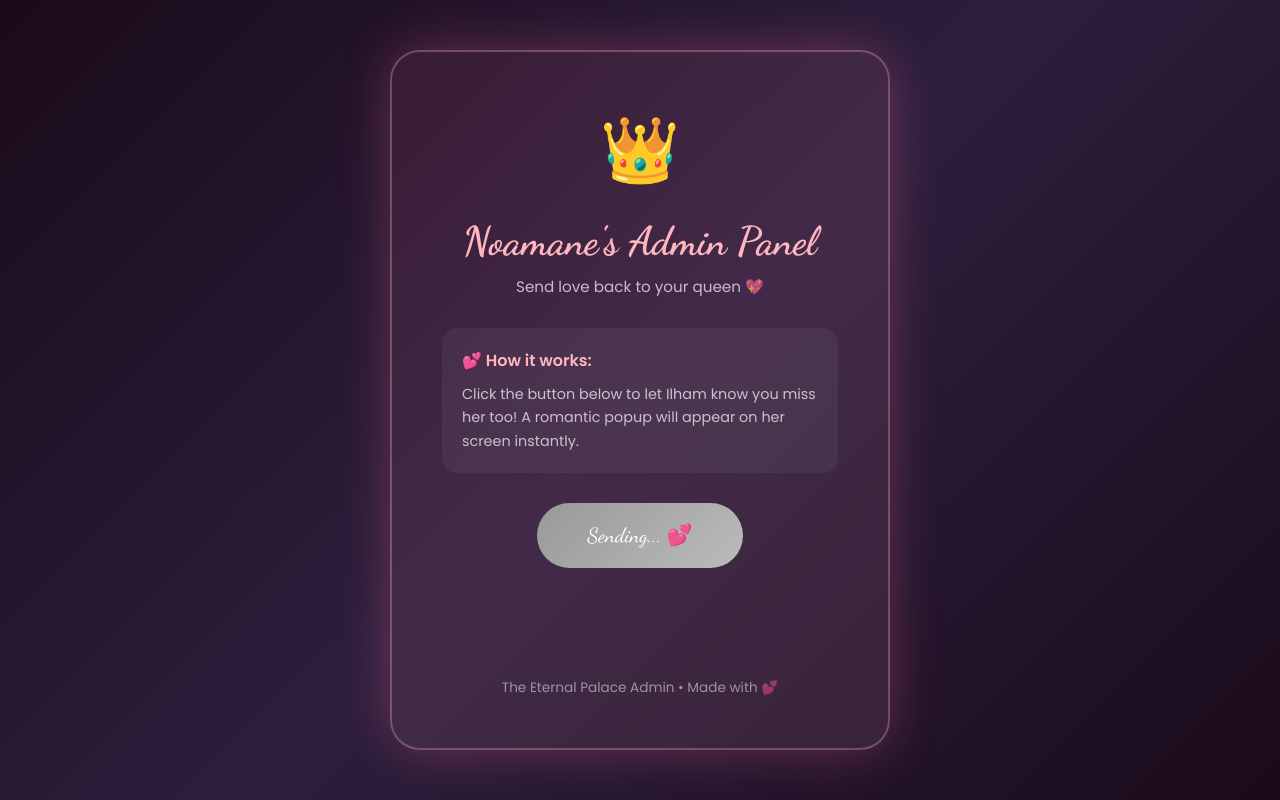
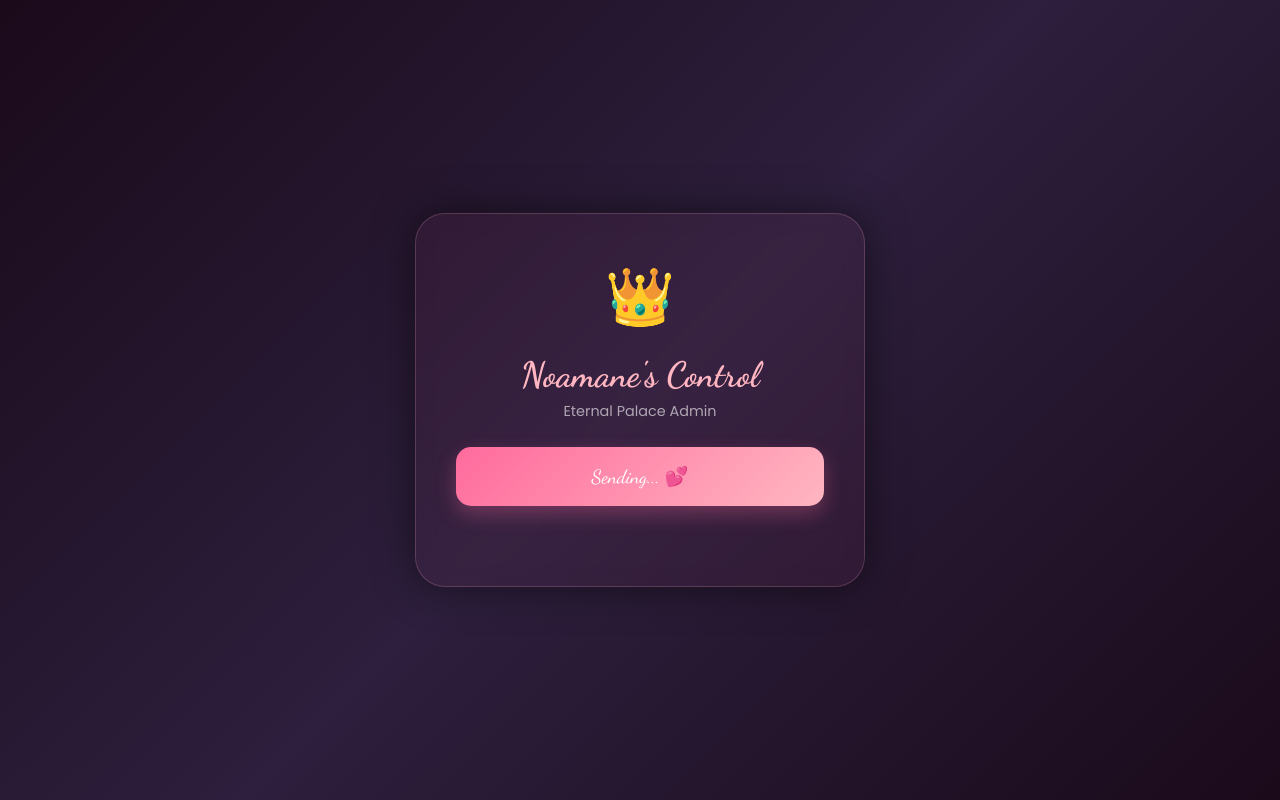
Before and after one commit to noamanetaoufiq-web/for-ilhamati, a plain HTML site: page admin.html in a window 1280 px wide. Both pictures are taken after a click on the button "Send Miss You Back 💖". Drawn offline with Linux system fonts and the light colour scheme; no server answers.

Commit message:
Add files via upload

```diff
--- a/admin.html
+++ b/admin.html
@@ -4,19 +4,23 @@
     <meta charset="UTF-8">
     <meta name="viewport" content="width=device-width, initial-scale=1.0">
     <title>Admin - Eternal Palace 👑</title>
+
+    <link rel="manifest" href="manifest.json">
+    <script>
+      if ('serviceWorker' in navigator) {
+        window.addEventListener('load', () => {
+          navigator.serviceWorker.register('./sw.js');
+        });
+      }
+    </script>
+
     <link href="https://fonts.googleapis.com/css2?family=Dancing+Script:wght@400;500;600;700&family=Poppins:wght@300;400;500;600&display=swap" rel="stylesheet">
 
-    <!-- Firebase SDK -->
     <script src="https://www.gstatic.com/firebasejs/10.7.1/firebase-app-compat.js"></script>
     <script src="https://www.gstatic.com/firebasejs/10.7.1/firebase-database-compat.js"></script>
 
     <style>
-        * {
-            margin: 0;
-            padding: 0;
-            box-sizing: border-box;
-        }
-
+        * { margin: 0; padding: 0; box-sizing: border-box; }
         body {
             font-family: 'Poppins', sans-serif;
             background: linear-gradient(135deg, #1a0a1a 0%, #2d1f3d 50%, #1a0a1a 100%);
@@ -26,161 +30,79 @@
             align-items: center;
             padding: 20px;
         }
-
         .admin-container {
-            background: linear-gradient(135deg, rgba(255, 107, 157, 0.1), rgba(255, 182, 193, 0.1));
-            padding: 50px;
+            background: rgba(255, 107, 157, 0.05);
+            padding: 40px;
             border-radius: 30px;
             text-align: center;
-            border: 2px solid rgba(255, 182, 193, 0.3);
-            box-shadow: 0 0 50px rgba(255, 107, 157, 0.3);
-            max-width: 500px;
+            border: 1px solid rgba(255, 182, 193, 0.2);
+            backdrop-filter: blur(10px);
+            box-shadow: 0 0 40px rgba(0, 0, 0, 0.5);
+            max-width: 450px;
             width: 100%;
         }
-
         .admin-title {
             font-family: 'Dancing Script', cursive;
-            font-size: 2.5rem;
+            font-size: 2.2rem;
             color: #ffb6c1;
-            margin-bottom: 10px;
+            margin-bottom: 5px;
         }
-
-        .admin-subtitle {
-            color: rgba(255, 255, 255, 0.7);
-            margin-bottom: 30px;
-            font-size: 0.95rem;
-        }
-
-        .admin-icon {
-            font-size: 4rem;
-            margin-bottom: 20px;
-        }
-
+        .admin-subtitle { color: rgba(255, 255, 255, 0.6); margin-bottom: 25px; font-size: 0.9rem; }
+        .admin-icon { font-size: 3.5rem; margin-bottom: 15px; }
         .send-miss-btn {
-            padding: 20px 50px;
-            font-size: 1.3rem;
+            width: 100%;
+            padding: 18px;
+            font-size: 1.2rem;
             font-family: 'Dancing Script', cursive;
             background: linear-gradient(135deg, #ff6b9d, #ffb6c1);
             color: white;
             border: none;
-            border-radius: 50px;
+            border-radius: 15px;
             cursor: pointer;
-            transition: all 0.3s ease;
-            box-shadow: 0 10px 30px rgba(255, 107, 157, 0.4);
-            margin-bottom: 20px;
+            transition: 0.3s;
+            box-shadow: 0 8px 20px rgba(255, 107, 157, 0.3);
         }
-
-        .send-miss-btn:hover {
-            transform: translateY(-3px) scale(1.05);
-            box-shadow: 0 15px 40px rgba(255, 107, 157, 0.5);
-        }
-
-        .send-miss-btn:disabled {
-            background: linear-gradient(135deg, #999, #bbb);
-            cursor: not-allowed;
-            transform: none;
-            box-shadow: none;
-        }
-
-        .status-message {
-            color: rgba(255, 255, 255, 0.8);
-            margin-top: 20px;
-            font-size: 1rem;
-            min-height: 30px;
-        }
-
-        .status-message.success {
-            color: #4ade80;
-        }
-
-        .footer-text {
-            margin-top: 40px;
-            color: rgba(255, 255, 255, 0.5);
-            font-size: 0.85rem;
-        }
-
-        .instructions {
-            background: rgba(255, 255, 255, 0.05);
-            padding: 20px;
-            border-radius: 15px;
-            margin-bottom: 30px;
-            text-align: left;
-        }
-
-        .instructions h3 {
-            color: #ffb6c1;
-            margin-bottom: 10px;
-            font-size: 1rem;
-        }
-
-        .instructions p {
-            color: rgba(255, 255, 255, 0.7);
-            font-size: 0.9rem;
-            line-height: 1.6;
-        }
+        .status-message { margin-top: 20px; font-size: 0.9rem; color: #ffb6c1; min-height: 20px; }
+        .success { color: #4ade80 !important; }
     </style>
-<script src="https://sites.super.myninja.ai/_assets/ninja-daytona-script.js"></script>
 </head>
 <body>
     <div class="admin-container">
         <div class="admin-icon">👑</div>
-        <h1 class="admin-title">Noamane's Admin Panel</h1>
-        <p class="admin-subtitle">Send love back to your queen 💖</p>
-
-        <div class="instructions">
-            <h3>💕 How it works:</h3>
-            <p>Click the button below to let Ilham know you miss her too! A romantic popup will appear on her screen instantly.</p>
-        </div>
+        <h1 class="admin-title">Noamane's Control</h1>
+        <p class="admin-subtitle">Eternal Palace Admin</p>
 
         <button id="sendMissYouBackBtn" class="send-miss-btn" onclick="sendMissYouBack()">
             Send Miss You Back 💖
         </button>
 
         <p id="statusMessage" class="status-message"></p>
-
-        <p class="footer-text">The Eternal Palace Admin • Made with 💕</p>
     </div>
 
     <script>
-        // Firebase Configuration
-        const firebaseConfig = {
-            databaseURL: "https://eternal-palace-default-rtdb.firebaseio.com/"
-        };
-
-        // Initialize Firebase
+        const firebaseConfig = { databaseURL: "https://eternal-palace-default-rtdb.firebaseio.com/" };
         firebase.initializeApp(firebaseConfig);
         const database = firebase.database();
 
-        // Send Miss You Back function
         async function sendMissYouBack() {
             const btn = document.getElementById('sendMissYouBackBtn');
             const statusMsg = document.getElementById('statusMessage');
-
             btn.disabled = true;
             btn.textContent = 'Sending... 💕';
-            statusMsg.textContent = '';
-
             try {
-                // Set noamane_misses to true
                 await database.ref('status/noamane_misses').set(true);
-
-                statusMsg.textContent = '💖 Miss you sent! Ilham will see it on her screen!';
+                statusMsg.textContent = '💖 Sent to Ilham!';
                 statusMsg.classList.add('success');
-                btn.textContent = 'Sent! ✨';
-
-                // Automatically reset after 5 seconds
                 setTimeout(async () => {
                     await database.ref('status/noamane_misses').set(false);
                     btn.disabled = false;
                     btn.textContent = 'Send Miss You Back 💖';
-                    statusMsg.textContent = 'Ready to send another one!';
-                }, 5000);
-
+                    statusMsg.textContent = '';
+                    statusMsg.classList.remove('success');
+                }, 4000);
             } catch (error) {
-                console.error('Error:', error);
-                statusMsg.textContent = '❌ Something went wrong. Try again!';
+                statusMsg.textContent = '❌ Error!';
                 btn.disabled = false;
-                btn.textContent = 'Send Miss You Back 💖';
             }
         }
     </script>
```
Also changed, not shown: index.html (+14 -2 lines), sw.js (added, +136 -0 lines), icon.png (added), manifest.json (added).
